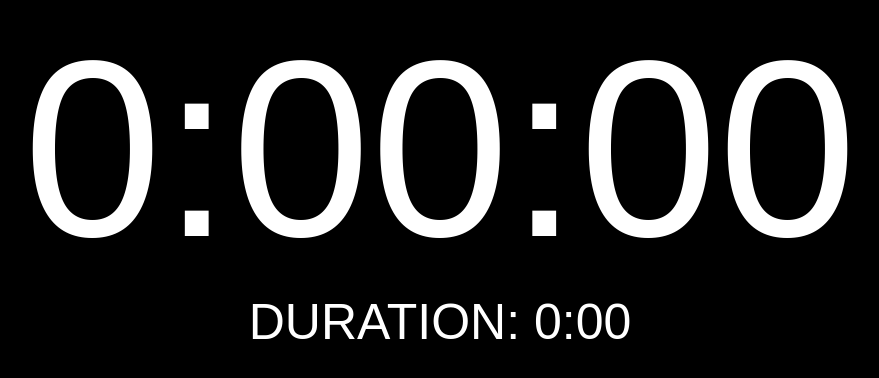
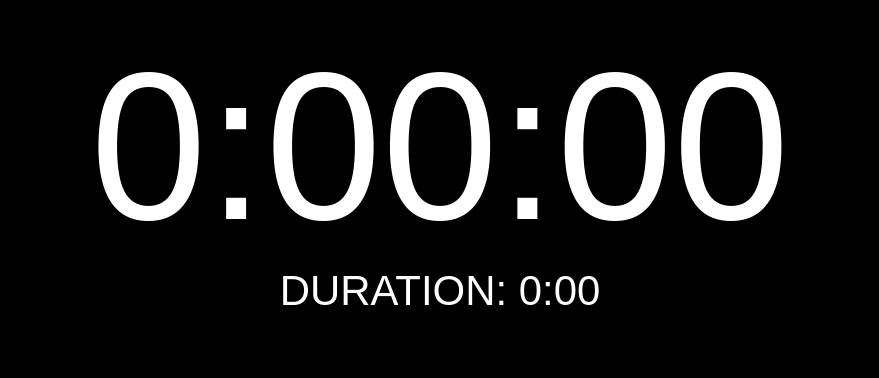
Before and after one commit to Lhwhatever/acadtimer, a plain HTML site: page timer.html in a window 1280 px wide. Shown: the part 222-600 px from the top of the page, without its empty margins (200-1079 px from the left). Drawn offline with Linux system fonts and the light colour scheme.

Commit message:
Implement autoscaling font
* Font sizes on timer window should autoscale according to the width
when it is loaded. Not sure if it actually works.

```diff
--- a/styles.css
+++ b/styles.css
@@ -14,9 +14,6 @@ form > .form-row > .header {
 	font-weight: bold;
 }
 
-.minor {
-	font-size: 50px;
-}
 
 #time {
 	width: 100%;
--- a/timerwindow.js
+++ b/timerwindow.js
@@ -59,6 +59,20 @@ endTimer = function() {
 	$('#time').html('Time\'s Up!');
 }
 
+setupFontSizes = function() {
+	$('#time').css({
+		'font-size': function() {
+			return Math.min(window.innerWidth * 1.46, window.innerHeight * 0.262);
+		}
+	});
+
+	$('.minor').css({
+		'font-size': function() {
+			return Math.min(window.innerWidth * 0.292, window.innerHeight * 0.0524);
+		}
+	});
+}
+
 $(document).ready(function() {
 
 	var text1 = getUrlParam('text1');
@@ -70,6 +84,7 @@ $(document).ready(function() {
 	else $('#text2').html(text2);
 
 	setup();
+	setupFontSizes();
 
 	duration = getUrlParam('duration') * 60;
 	$('#endtext').html('DURATION: ' + formatTime(duration, false));
```
